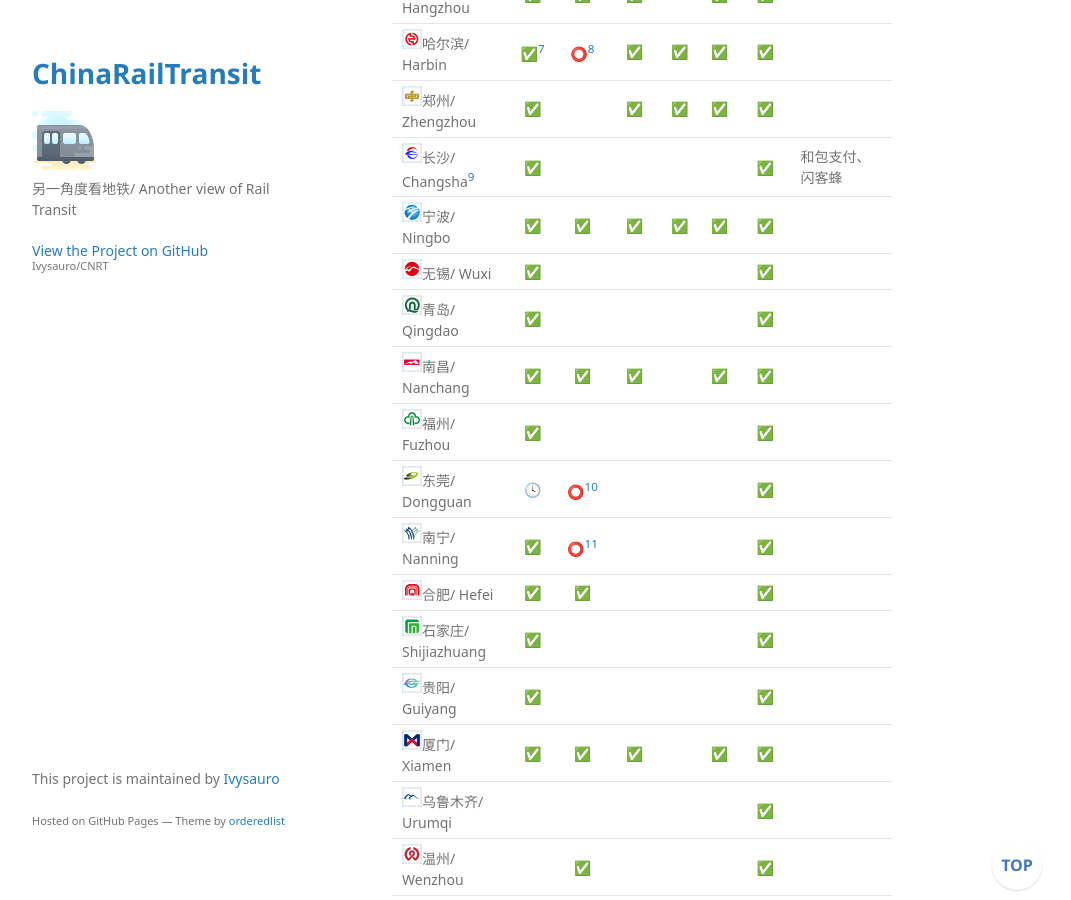
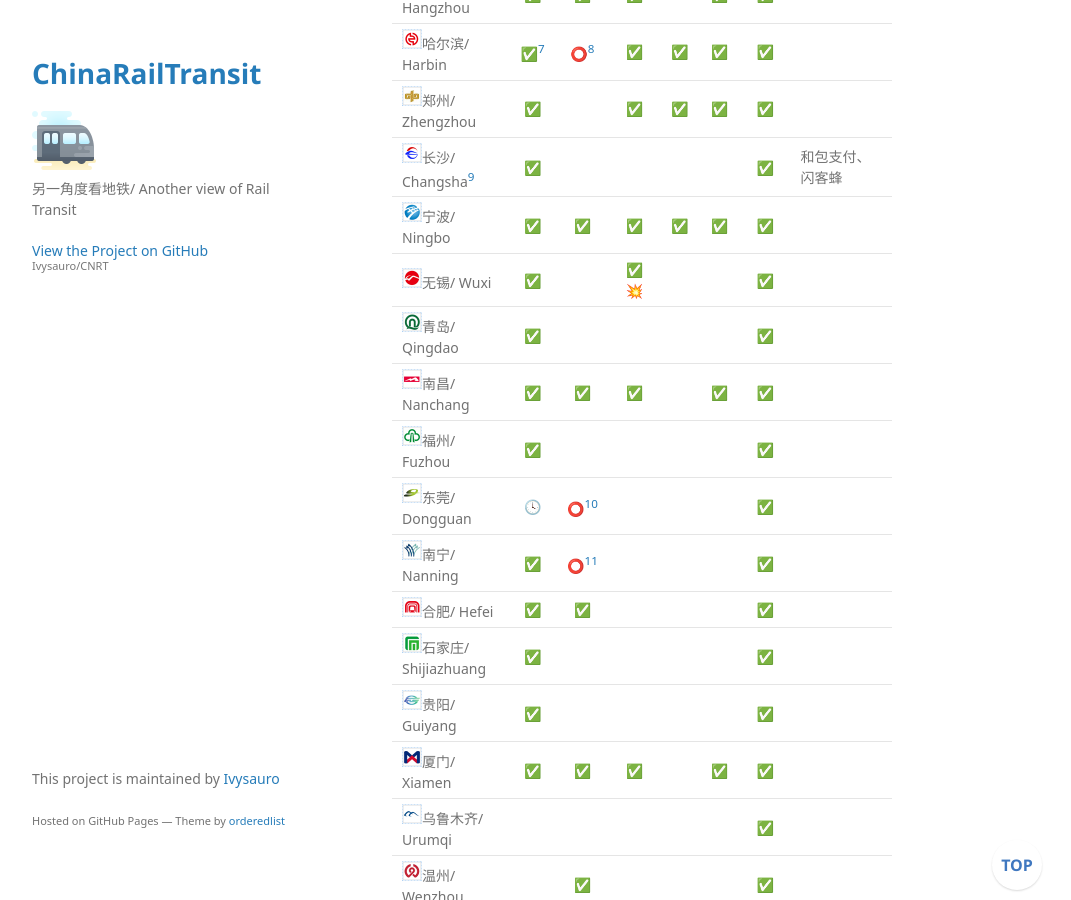
Before and after one commit to Ivysauro/CNRT, a Jekyll site: the page built from data/Pay.md, in a window 1280 px wide and 900 px high, scrolled down 1862 px. Shown: the whole window, without its empty margins (178-1249 px from the left). Built offline with Jekyll 4.4.1, drawn with Linux system fonts in a browser that asks for light colours; some web fonts are replaced; our own code applies the rules of GitHub Pages for plain Markdown files; a script that is not in the unit is left out.

Commit message:
🍊更新无锡数据和评分

```diff
--- a/data/Pay.md
+++ b/data/Pay.md
@@ -56,7 +56,7 @@
 | <img src="https://raw.githubusercontent.com/Ivysauro/CNRT/master/images/city/zz.gif" width="20" hegiht="20"/>郑州/ Zhengzhou | ✅ | | ✅ | ✅ | ✅ | ✅ | |
 | <img src="https://raw.githubusercontent.com/Ivysauro/CNRT/master/images/city/cs.gif" width="20" hegiht="20"/>长沙/ Changsha[^ccs] | ✅ | | | | | ✅ | 和包支付、闪客蜂 |
 | <img src="https://raw.githubusercontent.com/Ivysauro/CNRT/master/images/city/nb.gif" width="20" hegiht="20"/>宁波/ Ningbo | ✅ | ✅ | ✅ | ✅ | ✅ | ✅ | |
-| <img src="https://raw.githubusercontent.com/Ivysauro/CNRT/master/images/city/wx.gif" width="20" hegiht="20"/>无锡/ Wuxi | ✅ | | | | | ✅ | |
+| <img src="https://raw.githubusercontent.com/Ivysauro/CNRT/master/images/city/wx.gif" width="20" hegiht="20"/>无锡/ Wuxi | ✅ | | ✅💥 | | | ✅ | |
 | <img src="https://raw.githubusercontent.com/Ivysauro/CNRT/master/images/city/qd.gif" width="20" hegiht="20"/>青岛/ Qingdao | ✅ | | | | | ✅ | |
 | <img src="https://raw.githubusercontent.com/Ivysauro/CNRT/master/images/city/nc.gif" width="20" hegiht="20"/>南昌/ Nanchang | ✅ | ✅ | ✅ | | ✅ | ✅ | |
 | <img src="https://raw.githubusercontent.com/Ivysauro/CNRT/master/images/city/fz.gif" width="20" hegiht="20"/>福州/ Fuzhou | ✅ | | | | | ✅ | |
@@ -230,7 +230,7 @@
 | <img src="https://raw.githubusercontent.com/Ivysauro/CNRT/master/images/city/zz.gif" width="20" hegiht="20"/>郑州/ Zhengzhou | ✅ | ✅ | ✅ | ✅ | ✅ | **100** |
 | <img src="https://raw.githubusercontent.com/Ivysauro/CNRT/master/images/city/cs.gif" width="20" hegiht="20"/>长沙/ Changsha | ⭕ | ⭕ | ⭕ | ✅ | ✅ | 70 |
 | <img src="https://raw.githubusercontent.com/Ivysauro/CNRT/master/images/city/nb.gif" width="20" hegiht="20"/>宁波/ Ningbo | ✅ | ✅ | ✅ | ✅ | ✅ | **100** |
-| <img src="https://raw.githubusercontent.com/Ivysauro/CNRT/master/images/city/wx.gif" width="20" hegiht="20"/>无锡/ Wuxi | ❌ | ❌ | ❌ | ✅ | ✅ | 40 |
+| <img src="https://raw.githubusercontent.com/Ivysauro/CNRT/master/images/city/wx.gif" width="20" hegiht="20"/>无锡/ Wuxi | ✅ | ❌ | ❌ | ✅ | ✅ | 60 |
 | <img src="https://raw.githubusercontent.com/Ivysauro/CNRT/master/images/city/qd.gif" width="20" hegiht="20"/>青岛/ Qingdao | ⭕ | ⭕ | ❌ | ✅ | ✅ | 60 |
 | <img src="https://raw.githubusercontent.com/Ivysauro/CNRT/master/images/city/nc.gif" width="20" hegiht="20"/>南昌/ Nanchang | ✅ | ⭕ | ✅ | ✅ | ⭕ | 80 |
 | <img src="https://raw.githubusercontent.com/Ivysauro/CNRT/master/images/city/fz.gif" width="20" hegiht="20"/>福州/ Fuzhou | ⭕ | ⭕ | ⭕ | ✅ | ❌ | 50 |
```
